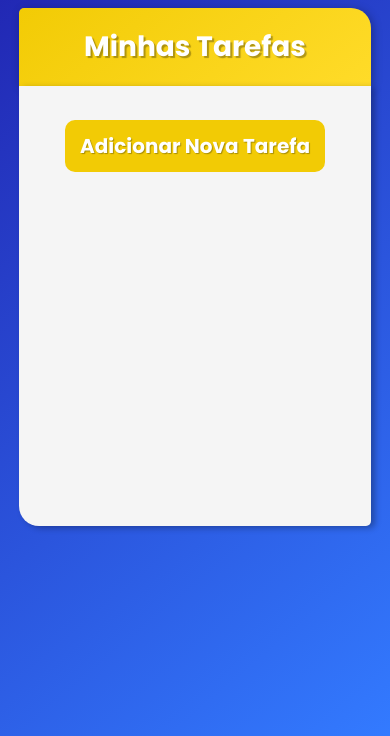
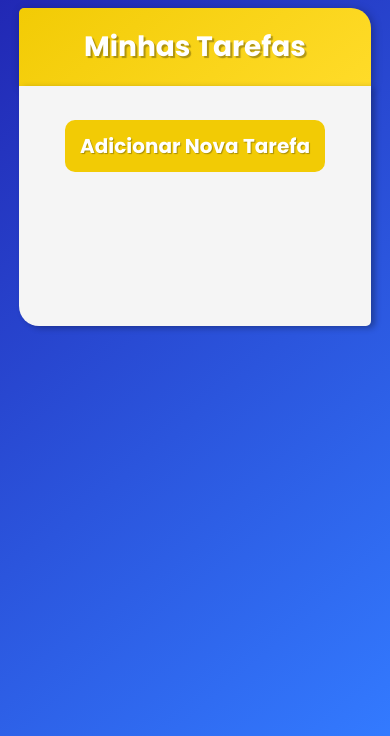
Before and after one commit to Enzo1rocha/Lista-de-Tarefas---To-do-List, a plain HTML site: page index.html in a window 390 px wide. Shown: the part 108-844 px from the top of the page. Drawn offline with Linux system fonts and the light colour scheme.

Commit message:
commit 1.0

```diff
--- a/Estilo/style.css
+++ b/Estilo/style.css
@@ -114,7 +114,7 @@ main {
 
     border-bottom-left-radius: 20px;
     border-bottom-right-radius: 5px;
-    min-height: 350px;
+    min-height: 150px;
 }
 
 
@@ -206,7 +206,7 @@ main {
 
     main {
         width: 420px;
-        min-height: 400px;
+        min-height: 200px;
     }
 
 
@@ -280,6 +280,7 @@ main {
     main {
         width: 300px;
         padding: 20px 26px;
+        min-height: 200px;
     }
 
 
```
